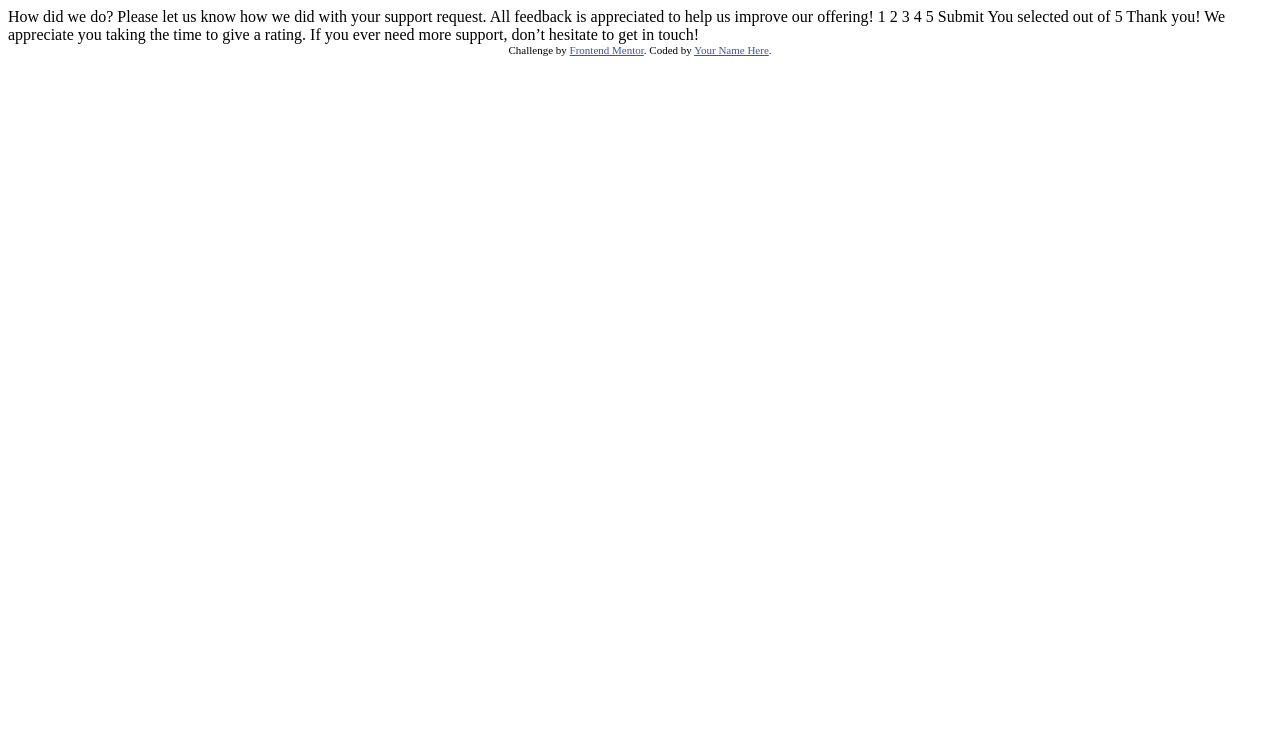
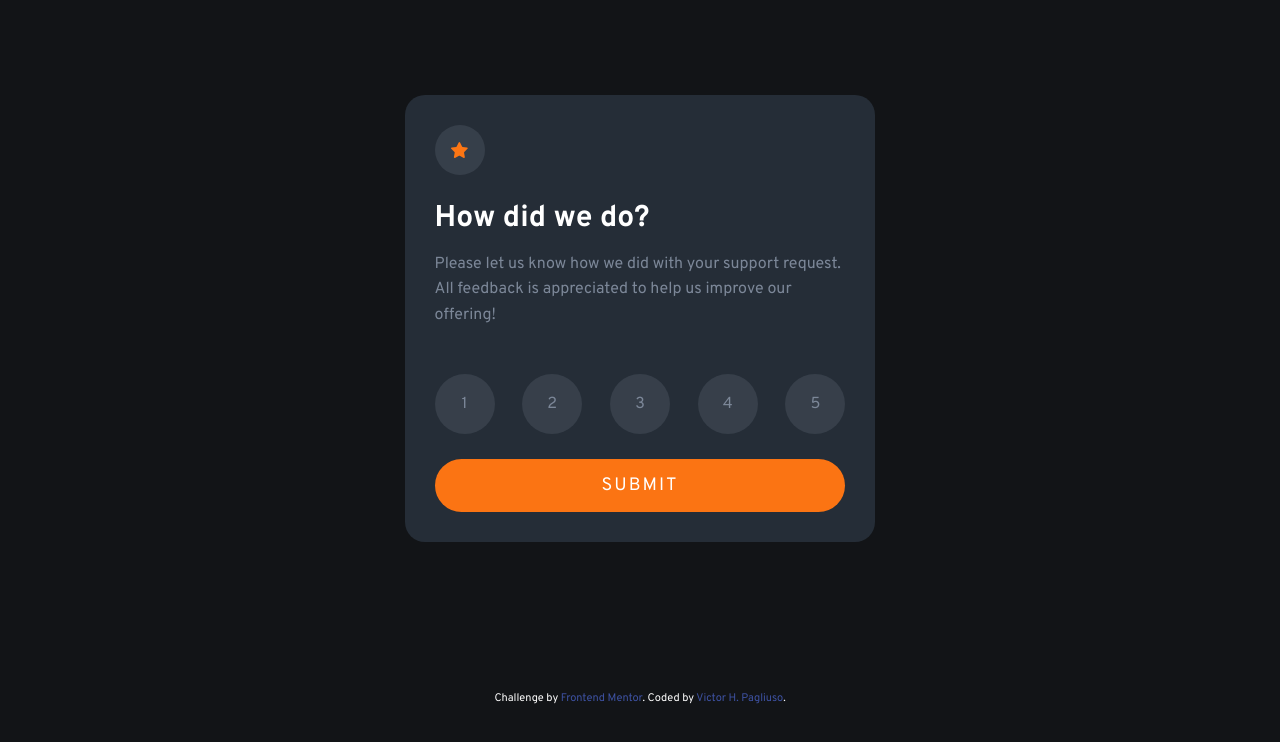
Before and after one commit to Victorhumbert/interactive-rating-component-main, a plain HTML site: page index.html in a window 1280 px wide. Drawn offline with Linux system fonts and the light colour scheme.

Commit message:
Upando arquivo certo

```diff
--- a/index.html
+++ b/index.html
@@ -7,43 +7,68 @@
   <link rel="icon" type="image/png" sizes="32x32" href="./images/favicon-32x32.png">
 
   <title>Frontend Mentor | Interactive rating component</title>
+  <link rel="stylesheet" href="./style.css">
 
   <!-- Feel free to remove these styles or customise in your own stylesheet 👍 -->
   <style>
-    .attribution { font-size: 11px; text-align: center; }
+    .attribution { font-size: 11px; text-align: center; color: #fff; }
     .attribution a { color: hsl(228, 45%, 44%); }
   </style>
 </head>
 <body>
 
+  <main>
   <!-- Rating state start -->
+<section class="teste-qualidade ativo">
+  <h1>How did we do?</h1>
 
-  How did we do?
+  <p>Please let us know how we did with your support request. All feedback is appreciated
+  to help us improve our offering!</p>
 
-  Please let us know how we did with your support request. All feedback is appreciated
-  to help us improve our offering!
+  <form>
+    <ul>
+      <li>
+        <input type="radio" name="rate" value="1" id="opt1">
+        <label for="opt1">1</label>
+      </li>
+      <li>
+        <input type="radio" name="rate" value="2" id="opt2">
+        <label for="opt2">2</label>
+      </li>
+      <li>
+        <input type="radio" name="rate" value="3" id="opt3">
+        <label for="opt3">3</label>
+      </li>
+      <li>
+        <input type="radio" name="rate" value="4" id="opt4">
+        <label for="opt4">4</label>
+      </li>
+      <li>
+        <input type="radio" name="rate" value="5" id="opt5">
+        <label for="opt5">5</label>
+      </li>
+    </ul>
+</form>
 
-  1 2 3 4 5
+  <button type="submit" id="enviar">Submit</button>
+</section>
 
-  Submit
+<section class="agradecimentos">
+  <div>
+  <span>You selected out of 5</span></div>
 
-  <!-- Rating state end -->
+  <h1>Thank you!</h1>
 
-  <!-- Thank you state start -->
+  <p>We appreciate you taking the time to give a rating. If you ever need more support,
+  don’t hesitate to get in touch!</p>
 
-  You selected <!-- Add rating here --> out of 5
+  </section>
 
-  Thank you!
-
-  We appreciate you taking the time to give a rating. If you ever need more support,
-  don’t hesitate to get in touch!
-
-  <!-- Thank you state end -->
-
-
+</main>
   <div class="attribution">
     Challenge by <a href="https://www.frontendmentor.io?ref=challenge" target="_blank">Frontend Mentor</a>.
-    Coded by <a href="#">Your Name Here</a>.
+    Coded by <a href="https://www.linkedin.com/in/victor-pagliuso-232458252/">Victor H. Pagliuso</a>.
   </div>
+  <script src="./script.js"></script>
 </body>
 </html>
--- /dev/null
+++ b/script.js
@@ -0,0 +1,27 @@
+const botoes = document.querySelectorAll("li")
+const btnEnviar = document.getElementById("enviar")
+
+let opt = 0
+function selecionar(item){
+    opt = +item.currentTarget.innerText
+
+}
+
+function enviar(){
+       if(opt > 0 && opt <= 5){
+        document.querySelector(".teste-qualidade").classList.remove("ativo")
+        document.querySelector(".agradecimentos").classList.add("ativo")
+        document.querySelector(".agradecimentos div span").innerText = `You selected ${opt} out of 5`
+    } else{
+        window.alert("Please select an option")
+    }
+}
+
+
+botoes.forEach((item) => {
+    item.addEventListener("click", selecionar)
+})
+
+btnEnviar.addEventListener("click", enviar)
+
+console.log(botoes)
--- /dev/null
+++ b/style.css
@@ -0,0 +1,136 @@
+@import url('https://fonts.googleapis.com/css2?family=Overpass:wght@400;700&display=swap');
+
+*{
+    padding: 0;
+    margin: 0;
+    text-decoration: none;
+    list-style: none;
+    box-sizing: border-box;
+    color: inherit;
+    font-family: Overpass;
+}
+
+body{
+    background:hsl(216, 12%, 8%);
+    display: grid;
+    place-items: center;
+    height: 100vh;
+    padding: 20px;
+}
+
+main{
+    background: hsl(213, 19%, 18%);
+    border-radius: 20px;
+    padding: 30px;
+}
+
+.teste-qualidade,.agradecimentos{
+    display: none;
+}
+
+.teste-qualidade.ativo,.agradecimentos.ativo{
+    display: flex;
+    gap: 5px;
+    flex-direction: column;
+}
+.teste-qualidade::before{
+    display: block;
+    content: "";
+    width: 50px;
+    height: 50px;
+    background: url("./images/icon-star.svg") hsla(216, 12%, 54%,.2) center no-repeat;
+    border-radius: 50%;
+    margin-bottom: 20px;
+}
+
+section h1{
+    font-size: 1.875rem;
+    color: hsl(0, 0%, 100%);
+    margin-bottom: 10px;
+}
+
+section p{
+    max-width: 40ch;
+    color: hsl(216, 12%, 54%);
+    margin-bottom: 20px;
+    line-height: 1.6;
+}
+
+form{
+    display: flex;
+    flex-direction: column;
+}
+
+form input{
+    appearance: none;
+}
+
+form ul{
+    display: flex;
+    gap: 10px;
+    justify-content: space-between;
+    margin-bottom: 20px;
+}
+
+form ul li label{
+    display: flex;
+    justify-content: center;
+    align-items: center;
+    width: 60px;
+    height: 60px;
+    background: hsla(216, 12%, 54%,.2);
+    border-radius: 50%;
+    color: hsl(216, 12%, 54%);
+    cursor: pointer;
+    transition: .3s;
+}
+
+form ul li label:hover,
+form ul li input:focus + label{
+    background: hsla(216, 10%, 50%,.5);
+    color: hsl(0, 0%, 100%);
+}
+
+form ul li input:checked + label{
+    background: hsl(25, 97%, 53%);
+    color: hsl(0, 0%, 100%);
+}
+
+button{
+    padding: 15px 30px;
+    background: hsl(25, 97%, 53%);
+    color: hsl(0, 0%, 100%);
+    border: none;
+    border-radius: 30px;
+    text-transform: uppercase;
+    letter-spacing: 2px;
+    transition: .3s;
+    cursor: pointer;
+    font-size: 1.125rem;
+}
+
+button:hover,
+button:focus{
+    background: hsl(0, 0%, 100%);
+    color: hsl(25, 97%, 53%);
+}
+
+.agradecimentos{
+    text-align: center;
+}
+
+.agradecimentos::before{
+    content: url("./images/illustration-thank-you.svg");
+    margin-bottom: 20px;
+}
+
+.agradecimentos h1{
+    margin: 20px 0;
+}
+
+.agradecimentos span{
+    color: hsl(25, 97%, 53%);
+    background: hsla(216, 12%, 54%,.2);
+    padding: 8px 20px 6px ;
+    border-radius: 30px;
+}
```
